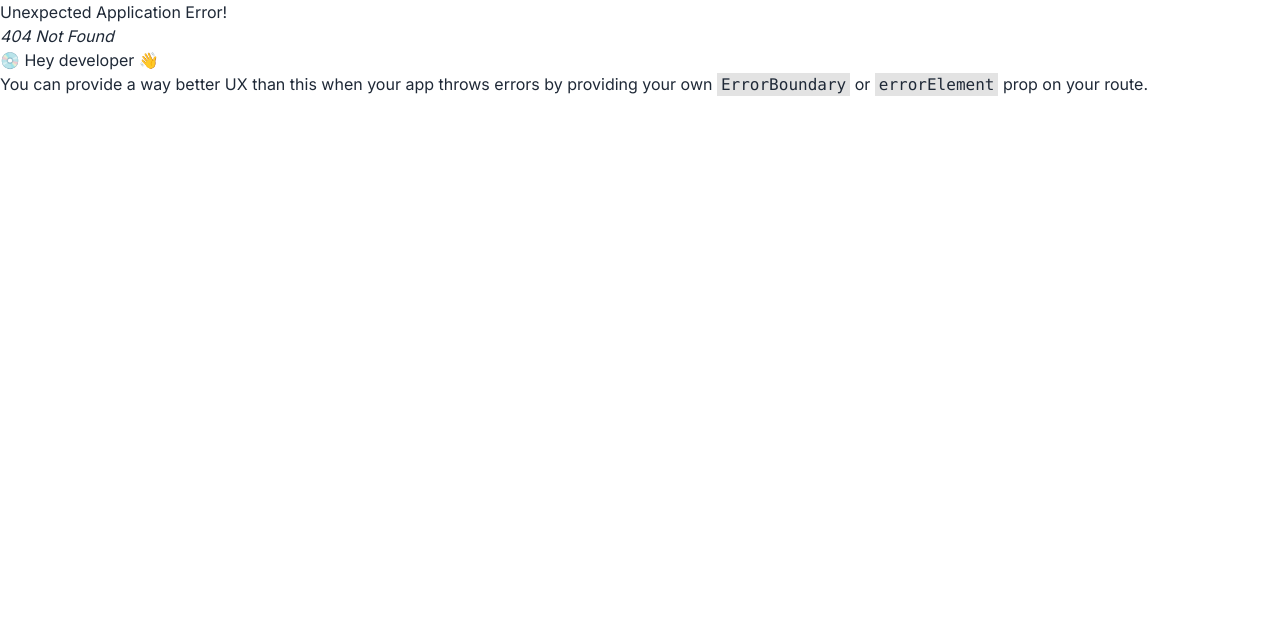
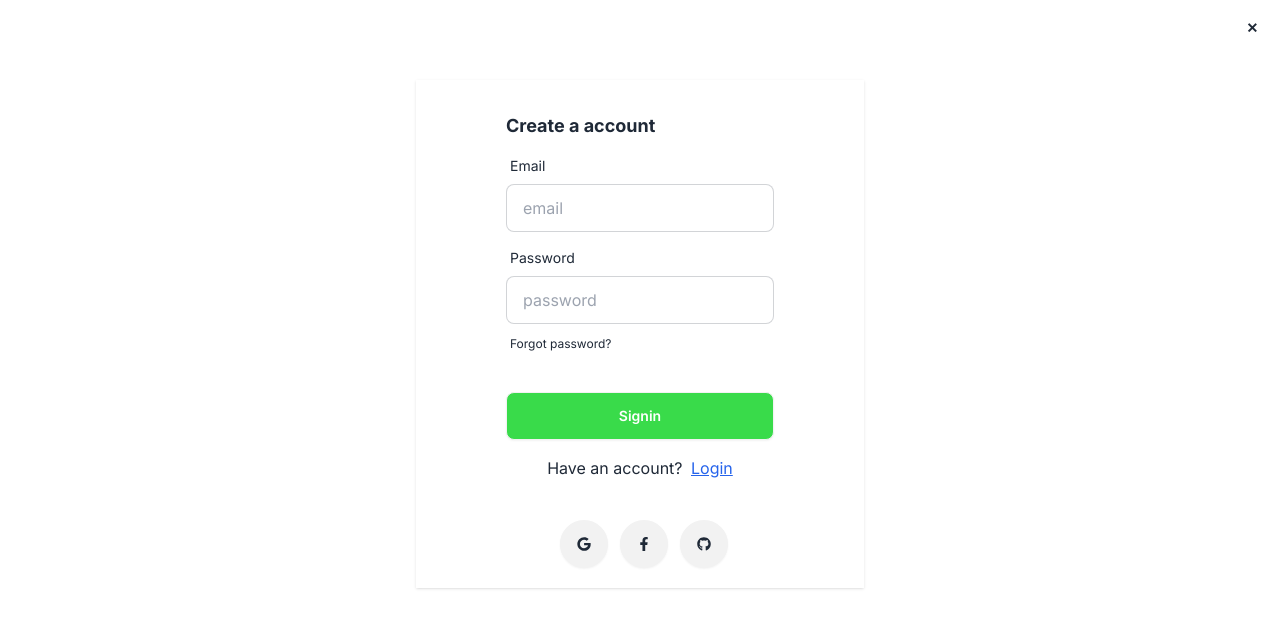
Before and after one commit to Ali-Zilani/TastyBites, a React (Vite) app in the folder frontend/: page /signup in a window 1280 px wide. Before the commit this address had no page. Shown: the top 628 px of the page. Built offline with nearby package versions, Linux system fonts and the light colour scheme.

Commit message:
made sigin(modal), signup page using react-hook-form

```diff
--- a/frontend/package.json
+++ b/frontend/package.json
@@ -14,6 +14,7 @@
     "match-sorter": "^6.3.4",
     "react": "^18.3.1",
     "react-dom": "^18.3.1",
+    "react-hook-form": "^7.52.1",
     "react-icons": "^5.2.1",
     "react-router-dom": "^6.24.1",
     "react-simple-typewriter": "^5.0.1",
--- /dev/null
+++ b/frontend/src/components/Modal.jsx
@@ -0,0 +1,75 @@
+import React from "react";
+import { FaGoogle,FaFacebookF,FaGithub  } from "react-icons/fa";
+import { Link } from "react-router-dom";
+import {useForm} from "react-hook-form"
+
+function Modal() {
+
+  const { register, handleSubmit,  formState: { errors } } = useForm();
+  const onSubmit = data => console.log(data);
+
+  return (
+    <dialog id="my_modal_5" className="modal modal-middle sm:modal-middle">
+      <div className="modal-box">
+        <div className="modal-action flex flex-col justify-center mt-0">
+          <form onSubmit={handleSubmit(onSubmit)} className="card-body" method='dialog'>
+            <h3 className="font-bold text-lg">Please Login!</h3>
+            <div className="form-control">
+              {/* email input */}
+              <label className="label">
+                <span className="label-text">Email</span>
+              </label>
+              <input
+                type="email"
+                placeholder="email"
+                className="input input-bordered"
+                required
+                {...register("eamil")}
+              />
+            </div>
+            {/* password input */}
+            <div className="form-control">
+              <label className="label">
+                <span className="label-text">Password</span>
+              </label>
+              <input
+                type="password"
+                placeholder="password"
+                className="input input-bordered"
+                required
+                {...register("password")}
+              />
+              <label className="label">
+                <a href="#" className="label-text-alt link link-hover mt-1">
+                  Forgot password?
+                </a>
+              </label>
+            </div>
+            {/* error text */}
+
+            {/* Login btn */}
+            <div className="form-control mt-6">
+              <input type="submit" value="Login" className="btn bg-green text-white" />
+            </div>
+            {/* close button */}
+            <button
+            html="my-modal-5"
+            onClick={()=>document.getElementById('my_modal_5').close()}
+            className="btn btn-sm btn-circle btn-ghost absolute right-3 top-3">
+            ✕
+            </button>
+            <p className="text-center m-2">Don't have an account? <Link to='/signup' className="text-blue-600 underline ml-1">Signup Now</Link></p>
+          </form>
+          {/* social media icon for sign in*/}
+          <div className="text-center space-x-3 mb-5">
+            <button className="btn btn-circle hover:bg-green hover:text-white"><FaGoogle/></button>
+            <button className="btn btn-circle hover:bg-green hover:text-white"><FaFacebookF /></button>
+            <button className="btn btn-circle hover:bg-green hover:text-white"><FaGithub/></button>
+          </div>
+        </div>
+      </div>
+    </dialog>
+  );
+}
+
+export default Modal;
--- a/frontend/src/components/Navbar.jsx
+++ b/frontend/src/components/Navbar.jsx
@@ -1,7 +1,8 @@
 import React,{useState,useEffect} from 'react'
 import logo from '/logo.png'
 import { Link } from 'react-router-dom'
-import { BiSolidPhoneCall } from "react-icons/bi";
+import { FaRegUser } from "react-icons/fa";
+import Modal from './Modal'
 
 function Navbar() {
     // to handle scroll bar shadow on moving on y axis
@@ -111,8 +112,12 @@ function Navbar() {
                     <span className="badge badge-sm indicator-item">8</span>
                     </div>
                 </div>
-                {/* contact btn */}
-                <a className="btn bg-green rounded-full px-6 text-white flex items-center gap-2"><BiSolidPhoneCall />Contact</a>
+                {/* login btn */}
+                <button
+                    onClick={()=>document.getElementById('my_modal_5').showModal()}
+                    className="btn bg-green rounded-full px-6 text-white flex items-center gap-2"><FaRegUser />Login
+                </button>
+                <Modal/>
             </div>
         </div>
     </header>
--- /dev/null
+++ b/frontend/src/components/Signup.jsx
@@ -0,0 +1,94 @@
+import React from "react";
+import { FaGoogle, FaFacebookF, FaGithub } from "react-icons/fa";
+import { Link } from "react-router-dom";
+import { useForm } from "react-hook-form";
+import Modal from "./Modal";
+
+function Signup() {
+  const {
+    register,
+    handleSubmit,
+    formState: { errors },
+  } = useForm();
+  const onSubmit = (data) => console.log(data);
+  return (
+    <div className="max-w-md bg-white shadow w-full mx-auto flex items-center justify-center mt-20">
+      <div className="modal-action flex flex-col justify-center mt-0">
+        <form
+          onSubmit={handleSubmit(onSubmit)}
+          className="card-body"
+          method="dialog"
+        >
+          <h3 className="font-bold text-lg">Create a account</h3>
+          <div className="form-control">
+            {/* email input */}
+            <label className="label">
+              <span className="label-text">Email</span>
+            </label>
+            <input
+              type="email"
+              placeholder="email"
+              className="input input-bordered"
+              required
+              {...register("eamil")}
+            />
+          </div>
+          {/* password input */}
+          <div className="form-control">
+            <label className="label">
+              <span className="label-text">Password</span>
+            </label>
+            <input
+              type="password"
+              placeholder="password"
+              className="input input-bordered"
+              required
+              {...register("password")}
+            />
+            <label className="label">
+              <a href="#" className="label-text-alt link link-hover mt-1">
+                Forgot password?
+              </a>
+            </label>
+          </div>
+          {/* error text */}
+
+          {/* Login btn */}
+          <div className="form-control mt-6">
+            <input
+              type="submit"
+              value="Signin"
+              className="btn bg-green text-white"
+            />
+          </div>
+          <p className="text-center m-2">
+            Have an account?{" "}
+            <button
+              onClick={() => document.getElementById("my_modal_5").showModal()}
+              className="text-blue-600 underline ml-1"
+            >Login</button>
+            <Modal/>
+          </p>
+          <button
+            className="btn btn-sm btn-circle btn-ghost absolute right-3 top-3">
+            <Link to='/'>✕</Link>
+         </button>
+        </form>
+        {/* social media icon for signin */}
+        <div className="text-center space-x-3 mb-5">
+          <button className="btn btn-circle hover:bg-green hover:text-white">
+            <FaGoogle />
+          </button>
+          <button className="btn btn-circle hover:bg-green hover:text-white">
+            <FaFacebookF />
+          </button>
+          <button className="btn btn-circle hover:bg-green hover:text-white">
+            <FaGithub />
+          </button>
+        </div>
+      </div>
+    </div>
+  );
+}
+
+export default Signup;
```
Also changed, not shown: frontend/src/router/Router.jsx (+19 -13 lines), 1 other file (tests, documents, lock files or other folders).
